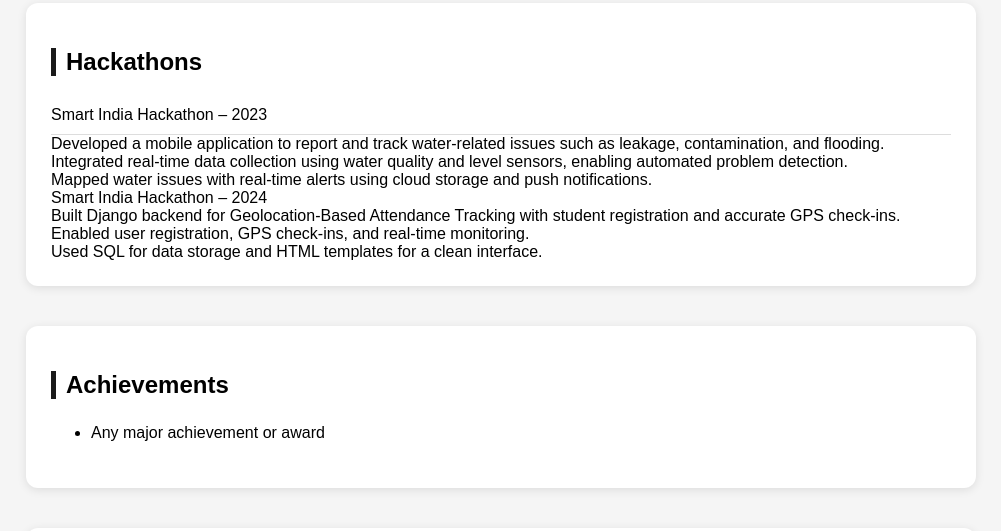
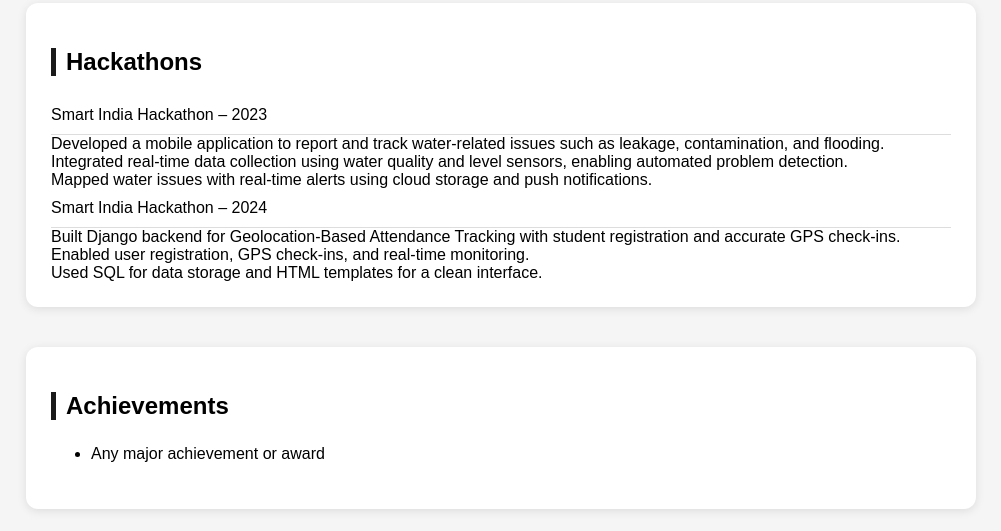
Before and after one commit to lokeshkrishana/Portfolio-, a plain HTML site: page index.html in a window 1280 px wide. Shown: the part 1730-2261 px from the top of the page, without its empty margins (139-1140 px from the left). Drawn offline with Linux system fonts and the light colour scheme.

Commit message:
Update index.html

```diff
--- a/index.html
+++ b/index.html
@@ -73,7 +73,7 @@
     <div>Integrated real-time data collection using water quality and level sensors, enabling automated problem detection.</div>
     <div>Mapped water issues with real-time alerts using cloud storage and push notifications.</div>
 
-    <div>Smart India Hackathon – 2024</div>
+    <div class="hack">Smart India Hackathon – 2024</div>
     <div>Built Django backend for Geolocation-Based Attendance Tracking with student registration and accurate GPS check-ins.</div>
     <div>Enabled user registration, GPS check-ins, and real-time monitoring.</div>
     <div>Used SQL for data storage and HTML templates for a clean interface.</div>
```
